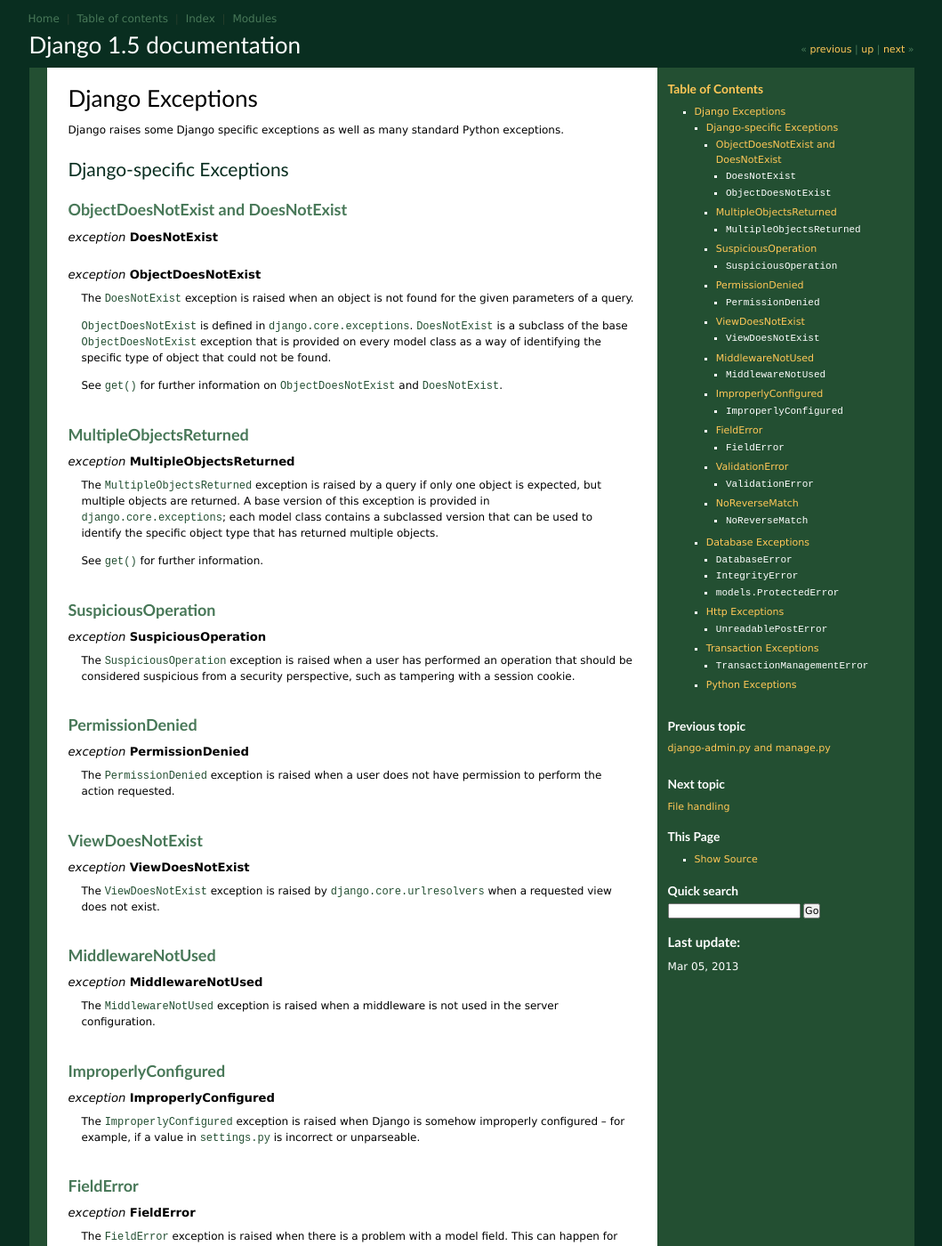
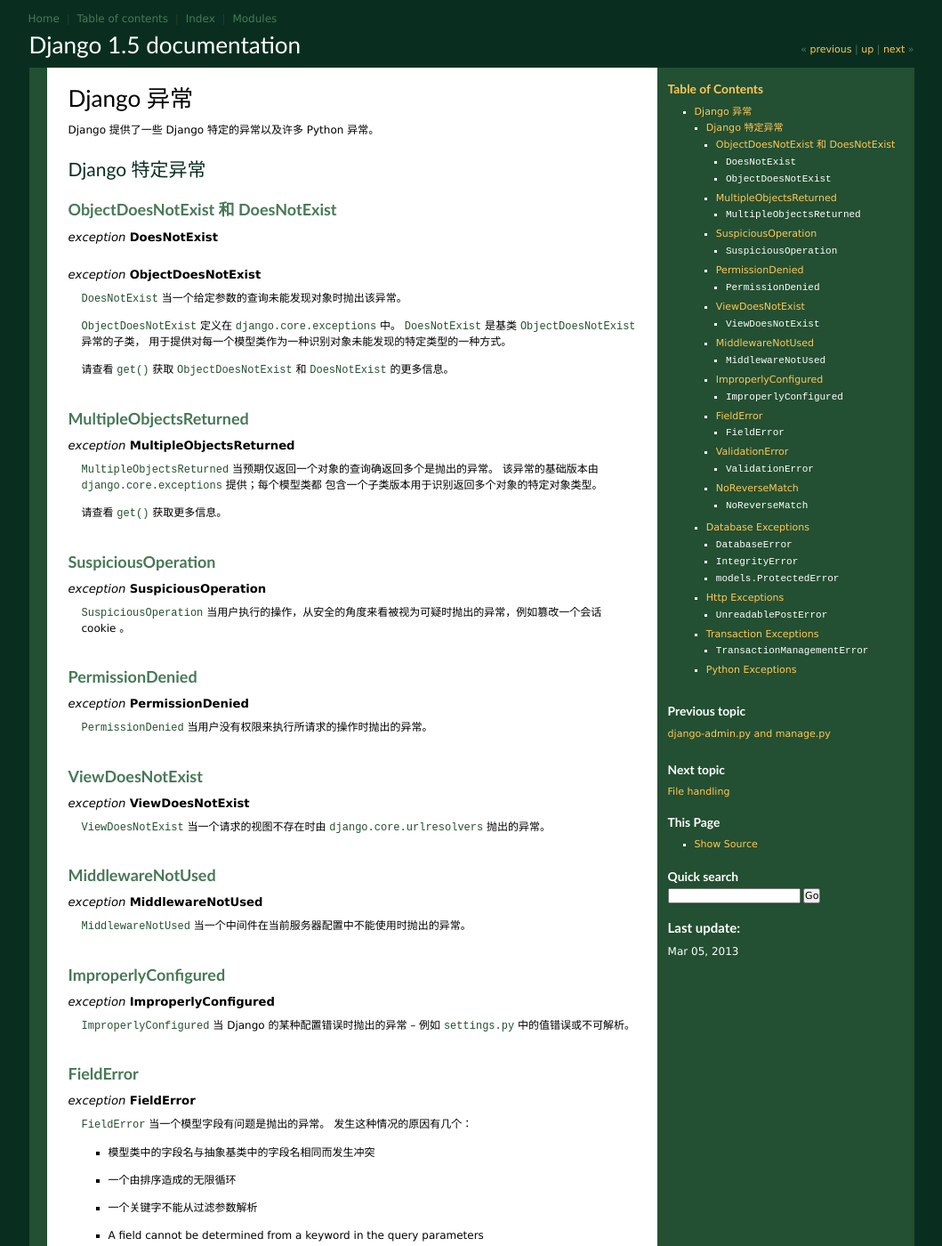
Before and after one commit to yourtion/Django-Chinese-Docs, a Sphinx documentation site: the page built from docs/ref/exceptions.txt, in a window 1280 px wide and 1400 px high. Shown: the whole window at 89% size, without its empty margins (110-1169 px from the left). Built offline with Sphinx 7.4.7, drawn with Linux system fonts in a browser that asks for light colours; some of the changed text lies outside the part shown.

Commit message:
翻译了一半

```diff
--- a/docs/ref/exceptions.txt
+++ b/docs/ref/exceptions.txt
@@ -1,98 +1,87 @@
 =================
-Django Exceptions
+Django 异常
 =================
 
 
-Django raises some Django specific exceptions as well as many standard
-Python exceptions.
+Django 提供了一些 Django 特定的异常以及许多 Python 异常。
 
-Django-specific Exceptions
+Django 特定异常
 ==========================
 
 .. module:: django.core.exceptions
     :synopsis: Django specific exceptions
 
-ObjectDoesNotExist and DoesNotExist
+ObjectDoesNotExist 和 DoesNotExist
 -----------------------------------
 .. exception:: DoesNotExist
 .. exception:: ObjectDoesNotExist
 
-    The :exc:`DoesNotExist` exception is raised when an object is not found
-    for the given parameters of a query.
+    :exc:`DoesNotExist` 当一个给定参数的查询未能发现对象时抛出该异常。
 
-    :exc:`ObjectDoesNotExist` is defined in :mod:`django.core.exceptions`.
-    :exc:`DoesNotExist` is a subclass of the base :exc:`ObjectDoesNotExist`
-    exception that is provided on every model class as a way of
-    identifying the specific type of object that could not be found.
+    :exc:`ObjectDoesNotExist` 定义在 :mod:`django.core.exceptions` 中。
+    :exc:`DoesNotExist` 是基类 :exc:`ObjectDoesNotExist` 异常的子类，
+    用于提供对每一个模型类作为一种识别对象未能发现的特定类型的一种方式。
 
-    See :meth:`~django.db.models.query.QuerySet.get()` for further information
-    on :exc:`ObjectDoesNotExist` and :exc:`DoesNotExist`.
+    请查看 :meth:`~django.db.models.query.QuerySet.get()` 获取
+    :exc:`ObjectDoesNotExist` 和 :exc:`DoesNotExist` 的更多信息。
 
 MultipleObjectsReturned
 -----------------------
 .. exception:: MultipleObjectsReturned
 
-    The :exc:`MultipleObjectsReturned` exception is raised by a query if only
-    one object is expected, but multiple objects are returned. A base version
-    of this exception is provided in :mod:`django.core.exceptions`; each model
-    class contains a subclassed version that can be used to identify the
-    specific object type that has returned multiple objects.
+    :exc:`MultipleObjectsReturned` 当预期仅返回一个对象的查询确返回多个是抛出的异常。
+    该异常的基础版本由 :mod:`django.core.exceptions` 提供；每个模型类都
+    包含一个子类版本用于识别返回多个对象的特定对象类型。
 
-    See :meth:`~django.db.models.query.QuerySet.get()` for further information.
+    请查看 :meth:`~django.db.models.query.QuerySet.get()` 获取更多信息。
 
 SuspiciousOperation
 -------------------
 .. exception:: SuspiciousOperation
 
-    The :exc:`SuspiciousOperation` exception is raised when a user has performed
-    an operation that should be considered suspicious from a security perspective,
-    such as tampering with a session cookie.
+    :exc:`SuspiciousOperation` 当用户执行的操作，从安全的角度来看被视为可疑时抛出的异常，例如篡改一个会话 cookie 。
 
 PermissionDenied
 ----------------
 .. exception:: PermissionDenied
 
-    The :exc:`PermissionDenied` exception is raised when a user does not have
-    permission to perform the action requested.
+    :exc:`PermissionDenied` 当用户没有权限来执行所请求的操作时抛出的异常。
 
 ViewDoesNotExist
 ----------------
 .. exception:: ViewDoesNotExist
 
-    The :exc:`ViewDoesNotExist` exception is raised by
-    :mod:`django.core.urlresolvers` when a requested view does not exist.
+    :exc:`ViewDoesNotExist` 当一个请求的视图不存在时由
+    :mod:`django.core.urlresolvers` 抛出的异常。
 
 MiddlewareNotUsed
 -----------------
 .. exception:: MiddlewareNotUsed
 
-    The :exc:`MiddlewareNotUsed` exception is raised when a middleware is not
-    used in the server configuration.
+    :exc:`MiddlewareNotUsed` 当一个中间件在当前服务器配置中不能使用时抛出的异常。
 
 ImproperlyConfigured
 --------------------
 .. exception:: ImproperlyConfigured
 
-    The :exc:`ImproperlyConfigured` exception is raised when Django is
-    somehow improperly configured -- for example, if a value in ``settings.py``
-    is incorrect or unparseable.
+    :exc:`ImproperlyConfigured` 当 Django 的某种配置错误时抛出的异常
+    -- 例如 ``settings.py`` 中的值错误或不可解析。
 
 FieldError
 ----------
 .. exception:: FieldError
 
-    The :exc:`FieldError` exception is raised when there is a problem with a
-    model field. This can happen for several reasons:
+    :exc:`FieldError` 当一个模型字段有问题是抛出的异常。
+    发生这种情况的原因有几个：
 
-    - A field in a model clashes with a field of the same name from an
-      abstract base class
-    - An infinite loop is caused by ordering
-    - A keyword cannot be parsed from the filter parameters
+    - 模型类中的字段名与抽象基类中的字段名相同而发生冲突
+    - 一个由排序造成的无限循环
+    - 一个关键字不能从过滤参数解析
     - A field cannot be determined from a keyword in the query
       parameters
     - A join is not permitted on the specified field
-    - A field name is invalid
-    - A query contains invalid order_by arguments
+    - 字段名无效
+    - 一个查询包含无效排序参数
 
 ValidationError
 ---------------
```
